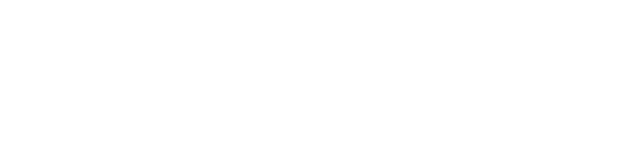
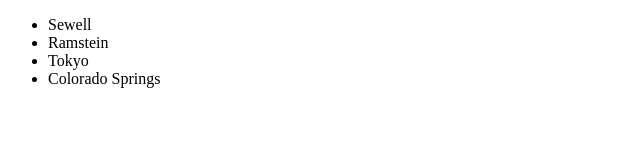
Before and after one commit to yangjingren/html-exercise, a plain HTML site: page index.html in a window 1280 px wide. Shown: the whole page, without its empty margins (0-640 px from the left). Drawn offline with Linux system fonts and the light colour scheme.

Commit message:
unordered list of cities lived in

```diff
--- a/index.html
+++ b/index.html
@@ -6,6 +6,11 @@
         </title>
     </head>
     <body>
-
+        <ul>
+            <li>Sewell</li>
+            <li>Ramstein</li>
+            <li>Tokyo</li>
+            <li>Colorado Springs</li>
+        </ul>
     </body>
 </html>
```
